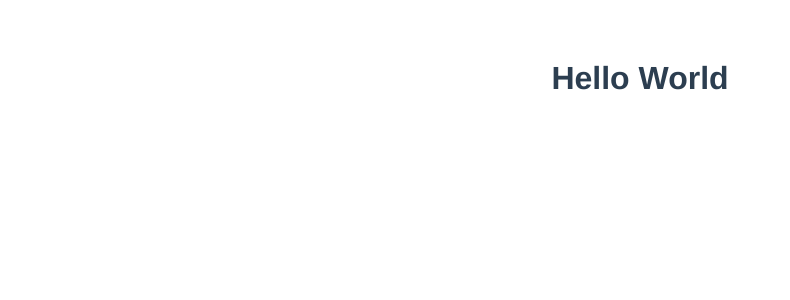
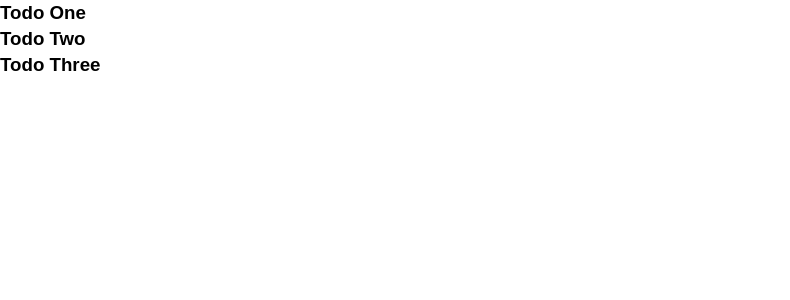
Before and after one commit to MbuguaCaleb/vue_js_crash_course, a Vue app in the folder vue_js_crash_course/: page / in a window 1280 px wide. Shown: the top 300 px of the page, without its empty margins (0-790 px from the left). Built offline with nearby package versions, Linux system fonts and the light colour scheme.

Commit message:
vue-JS-Todo-Component

```diff
--- a/vue_js_crash_course/src/App.vue
+++ b/vue_js_crash_course/src/App.vue
@@ -1,28 +1,49 @@
 <template>
   <div id="app">
-    <HelloWorld msg="Hello World" />
+    <Todos v-bind:todos="todos" />
   </div>
 </template>
 
 <script>
-import HelloWorld from "./components/HelloWorld.vue";
+import Todos from "./components/Todos";
 
-//while i am exporting this it has got
 export default {
   name: "app",
   components: {
-    HelloWorld
+    Todos
+  },
+  data() {
+    return {
+      todos: [
+        {
+          id: 1,
+          title: "Todo One",
+          completed: false
+        },
+        {
+          id: 2,
+          title: "Todo Two",
+          completed: true
+        },
+        {
+          id: 3,
+          title: "Todo Three",
+          completed: false
+        }
+      ]
+    };
   }
 };
 </script>
 
 <style>
-#app {
-  font-family: "Avenir", Helvetica, Arial, sans-serif;
-  -webkit-font-smoothing: antialiased;
-  -moz-osx-font-smoothing: grayscale;
-  text-align: center;
-  color: #2c3e50;
-  margin-top: 60px;
+* {
+  box-sizing: border-box;
+  margin: 0;
+  padding: 0;
+}
+body {
+  font-family: Arial, Helvetica, sans-serif;
+  line-height: 1.4;
 }
 </style>
--- /dev/null
+++ b/vue_js_crash_course/src/components/Todos.vue
@@ -0,0 +1,19 @@
+<template>
+  <div>
+    <div v-bind:key="todo.id" v-for="todo in todos">
+      <h3>{{todo.title}}</h3>
+    </div>
+  </div>
+</template>
+
+
+<script>
+export default {
+  name: "Todos",
+  props: ["todos"]
+};
+</script>
+
+
+<style scoped>
+</style>
```
Also changed, not shown: 1 other file (tests, documents, lock files or other folders).
